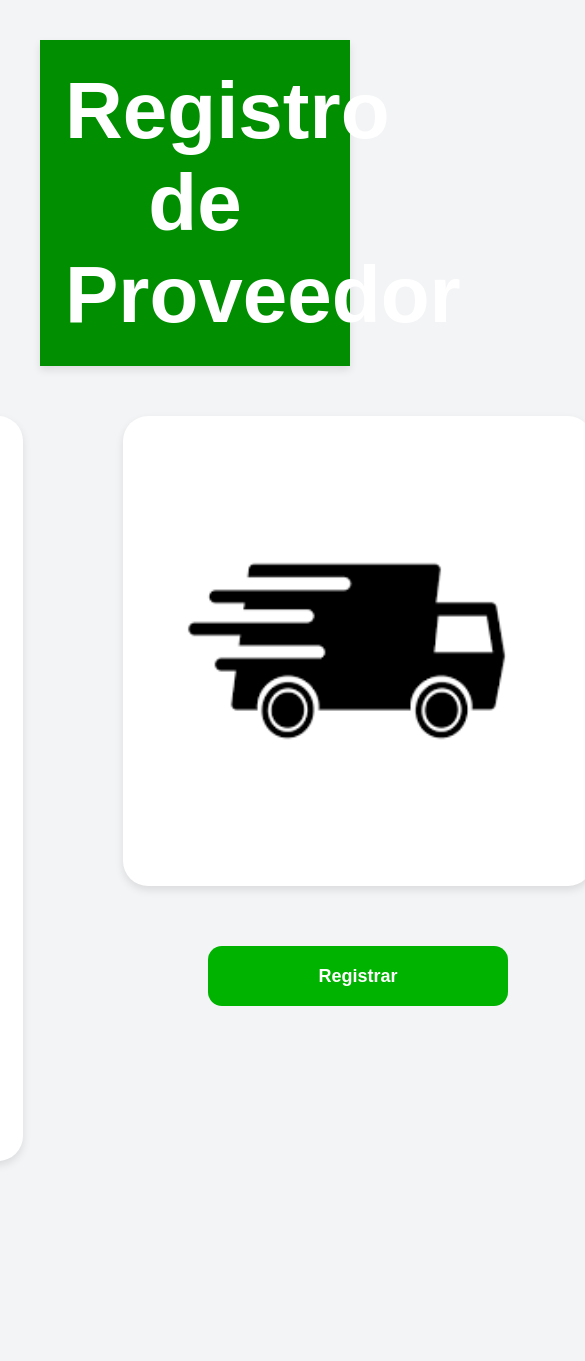
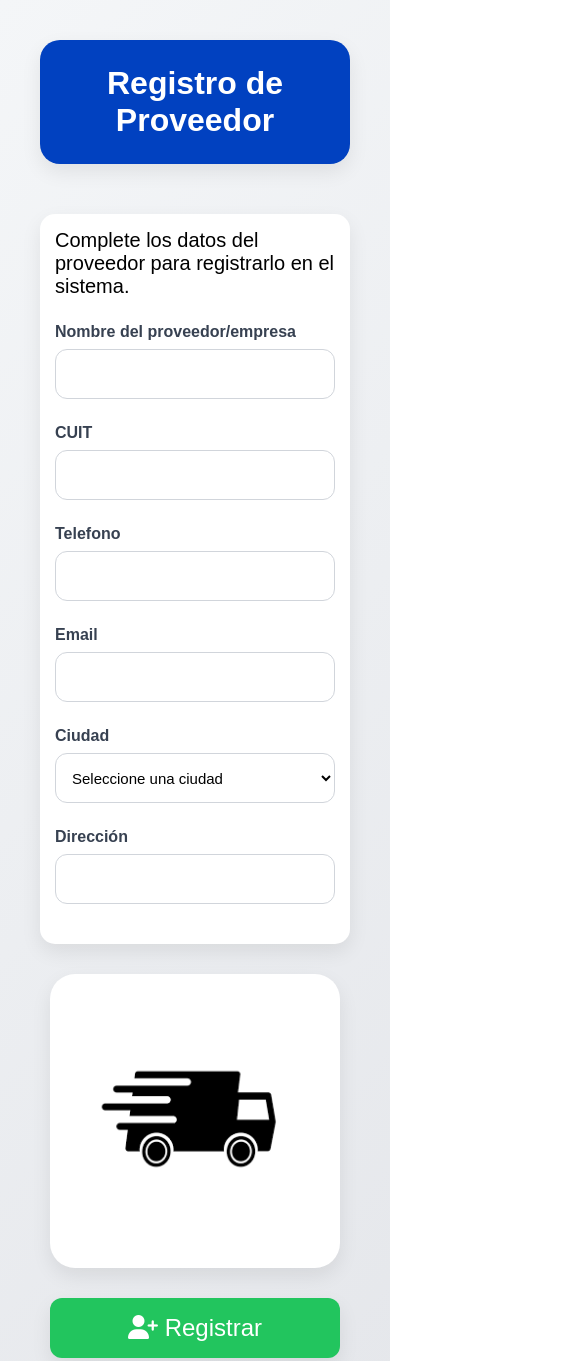
Before and after one commit to Luci1274/PPI_gomeria_codigo, a plain HTML site: page src/template/registro_proveedor.html in a window 390 px wide. Shown: the top 1361 px of the page, 585 px wide, since content can reach past the window. Before the commit the page ends 1201 px from the top, so only its background shows below. Drawn offline with Linux system fonts and the light colour scheme.

Commit message:
Actualizacion del template

```diff
--- a/src/static/css/registro_proveedor.css
+++ b/src/static/css/registro_proveedor.css
@@ -6,7 +6,7 @@
 
 body{
     font-family: Arial, Helvetica, sans-serif;
-    background-color: #f3f4f6;
+    background: linear-gradient(135deg, #f4f6f8, #e5e7eb);
     padding: 40px;
 }
 
@@ -14,26 +14,39 @@ body{
     display: flex;
     justify-content: center;
     align-items: flex-start;
-    gap: 100px;
+    gap: 50px;
     margin-top: 50px;
+    flex-wrap: wrap;
 }
 
 .formulario{
-    width: 700px;
+    width: 100%;
+    max-width: 800px;
     background-color: white;
-    padding: 35px;
-    border-radius: 25px;
-    box-shadow: 0 4px 8px rgba(0, 0, 0, 0.1);
+    padding: 15px;
+    border-radius: 15px;
+    box-shadow: 0 8px 20px rgba(0, 0, 0, .08);
 }
 
 .titulo {
-    background-color: #018f01;
+    background: #0141c0;
     color: white;
     text-align: center;
     padding: 25px;
-    font-size: 40px;
-    margin-bottom: 50px;
-    box-shadow: 0 4px 8px rgba(0, 0, 0, 0.1);
+    font-size: 20px;
+    border-radius: 20px;
+    margin-bottom: 40px;
+    box-shadow: 0 8px 20px rgba(0, 0, 0, .08);
+}
+
+.titulo h1 {
+    font-size: 56px;
+}
+
+.descripcion {
+    color: #000000;;
+    margin-bottom: 25px;
+    font-size: 20px;
 }
 
 .campo{
@@ -44,6 +57,8 @@ label{
     display: block;
     margin-bottom: 8px;
     font-size: 18px;
+    color: #374151;
+    font-weight: 600;
 }
 
 input,
@@ -61,30 +76,30 @@ select{
     background-color: white;
     padding: 35px;
     border-radius: 25px;
-    box-shadow: 0 4px 8px rgba(0, 0, 0, 0.1);
+    box-shadow: 0 8px 20px rgba(0, 0, 0, .08);
 }
 
 .img_proveedor{
-    width: 400px;
-    display: block;
+    width: 100%;
+    max-height: 360px;
+    height: auto;
 }
 
 button {
-    display: block;
-    margin-top: 30px;
-    width: 300px;
+    width: 280px;
     height: 60px;
     border: none;
-    border-radius: 14px;
-    background-color: #00b300;
+    border-radius: 12px;
+    background-color: #22c55e;
     color: white;
-    font-size: 18px;
-    font-weight: bold;
-    cursor: pointer;
+    font-size: 24px;
+    box-shadow: 0px 8px 20px rgba(0, 0, 0, .08);
+    transition: .3s;
 }
 
 button:hover{
-    background-color: #009900;
+    transform: translateY(-2px);
+    background-color: #16a34a;
 }
 
 .lado_derecho {
@@ -93,3 +108,60 @@ button:hover{
     align-items: center;
     gap: 30px;
 }
+
+/* TABLET */
+@media (max-width: 1024px){
+    .contenedor {
+        gap: 40px;
+    }
+
+    .formulario {
+        width: 60%;
+    }
+
+    .img_proveedor {
+        width: 250px;
+    }
+}
+
+/* MOBILE */
+@media (max-width: 768px){
+    .contenedor {
+        flex-direction: column;
+        align-items: center;
+        gap: 30px;
+    }
+
+    .formulario {
+        width: 100%;
+        max-width: 500px;
+    }
+
+    .imagen {
+        width: 100%;
+        max-width: 350px;
+    }
+
+    .img_proveedor {
+        width: 220px;
+    }
+
+    input,
+    select {
+        height: 50px;
+        font-size: 15px;
+    }
+
+    label{
+        font-size: 16px;
+    }
+
+    button {
+        width: 100%;
+        max-width: 300px;
+    }
+
+    .titulo h1 {
+        font-size: 32px;
+    }
+}
--- a/src/template/registro_proveedor.html
+++ b/src/template/registro_proveedor.html
@@ -5,6 +5,7 @@
     <meta charset="UTF-8">
     <meta name="viewport" content="width=device-width, initial-scale=1.0">
     <link rel="stylesheet" href="../static/css/registro_proveedor.css">
+    <link rel="stylesheet" href="https://cdnjs.cloudflare.com/ajax/libs/font-awesome/6.5.1/css/all.min.css">
     <title>Registro Proveedor</title>
 </head>
 
@@ -13,10 +14,11 @@
         <h1>Registro de Proveedor</h1>
     </div>
     <div class="contenedor">
-
         <div class="formulario">
+            <p class="descripcion">
+                Complete los datos del proveedor para registrarlo en el sistema.
+            </p>
             <form action="">
-
 
                 <div class="campo">
                     <label for="InputNombre">Nombre del proveedor/empresa</label>
@@ -64,7 +66,10 @@
                 <img src="../static/image/icono_proveedor.png" alt="Proveedor" class="img_proveedor">
             </div>
 
-            <button type="submit">Registrar</button>
+            <button type="submit">
+                <i class="fas fa-user-plus"></i>
+                Registrar
+            </button>
         </div>
     </div>
     </div>
```
